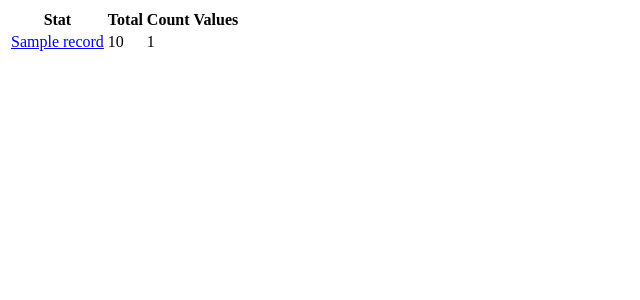
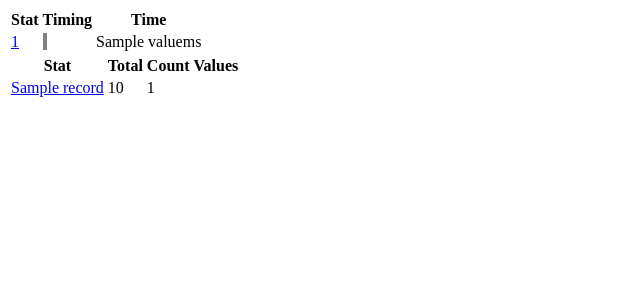
Before and after one commit to django-statsd/django-statsd, a Python web app: template django_statsd/templates/toolbar_statsd/statsd.html in a window 1280 px wide. Shown: the top 300 px of the page, without its empty margins (0-640 px from the left). Run offline with Jinja, Linux system fonts and the light colour scheme; the template is opened without the code that fills it: most values are stand-ins (such as "Sample title", 1, 10 or a date in 2020).

Commit message:
add in waterfall for timings

```diff
--- a/django_statsd/templates/toolbar_statsd/statsd.html
+++ b/django_statsd/templates/toolbar_statsd/statsd.html
@@ -1,7 +1,33 @@
-<table id="statsd"
+<section id="statsd"
   data-graphite="{{ graphite }}"
   data-roots-timers="{% for root in timers %}{{ root }}{% if not forloop.last %}|{% endif %}{% endfor %}"
   data-roots-counts="{% for root in counts %}{{ root }}{% if not forloop.last %}|{% endif %}{% endfor %}">
+<table id="timings">
+  <thead>
+    <tr>
+      <th>Stat</th>
+      <th class="timeline">Timing</th>
+      <th>Time</th>
+    </tr>
+  </thead>
+  <tbody>
+    {% for value in timings %}
+    <tr>
+      <td><a href="#" class="statsd" data-key="{{ value.0 }}" data-type="timing">{{ value.0 }}</a></td>
+      <td class="timeline">
+        <div class="djDebugTimeline">
+          <div class="djDebugLineChart" style="left: {{ value.1 }}%;">
+            <strong style="width: {{ value.2 }}%; background: grey;">&nbsp;</strong>
+          </div>
+      </div>
+      </td>
+      <td>{{ value.3 }}ms</td>
+    </tr>
+    {% endfor %}
+  </tbody>
+</table>
+
+<table>
   <thead>
     <tr>
       <th>Stat</th>
@@ -29,6 +55,7 @@
     {% endfor %}
   </tbody>
 </table>
+</section>
 
 <div id="graphs" img="graphite?width=586&amp;height=308&amp;target=root.key&amp;target=root.key.lower&amp;target=root.key.mean&amp;target=root.key.upper_90&amp;target=scale(root.key.count,0.1)&amp;from=-24hours&amp;title=24 hours" />
 
```
Also changed, not shown: django_statsd/clients/toolbar.py (+5 -2 lines), django_statsd/panel.py (+19 -1 lines).
